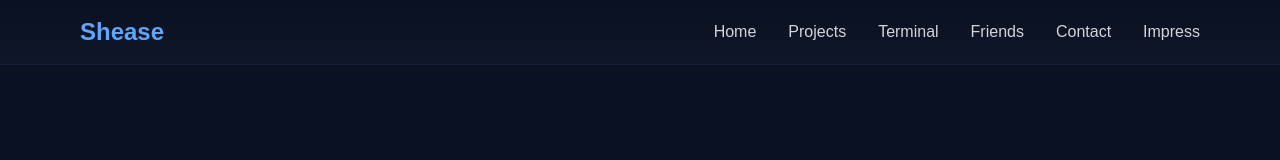
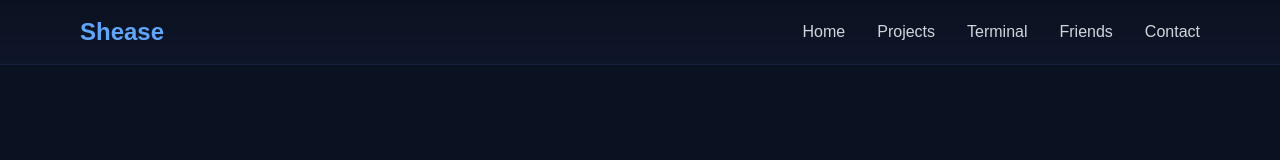
Before and after one commit to lsheasel/about-me, a Next.js app: page / in a window 1280 px wide. Shown: the top 160 px of the page. Built offline with nearby package versions, Linux system fonts and the light colour scheme.

Commit message:
Final Changes

```diff
--- a/src/app/page.js
+++ b/src/app/page.js
@@ -299,7 +299,6 @@ export default function Home() {
                 { name: 'Terminal', id: 'terminal' },
                 { name: 'Friends', id: 'friends' },
                 { name: 'Contact', id: 'contact' },
-                { name: 'Impress', id: 'impress' },
               ].map((item) => (
                 <motion.button
                   key={item.name}
@@ -331,7 +330,6 @@ export default function Home() {
                     { name: 'Terminal', id: 'terminal' },
                     { name: 'Friends', id: 'friends' },
                     { name: 'Contact', id: 'contact' },
-                    { name: 'Impress', id: 'impress' },
                   ].map((item) => (
                     <motion.button
                       key={item.name}
```
